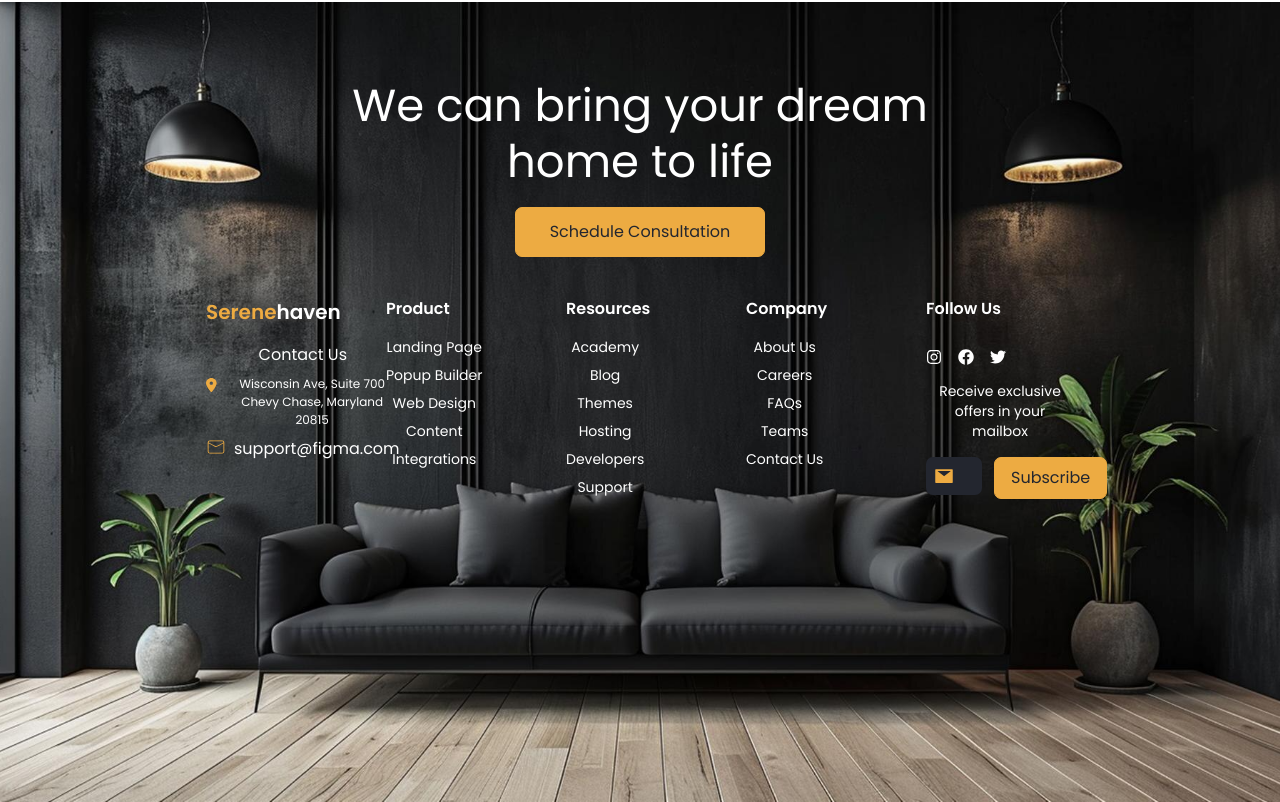
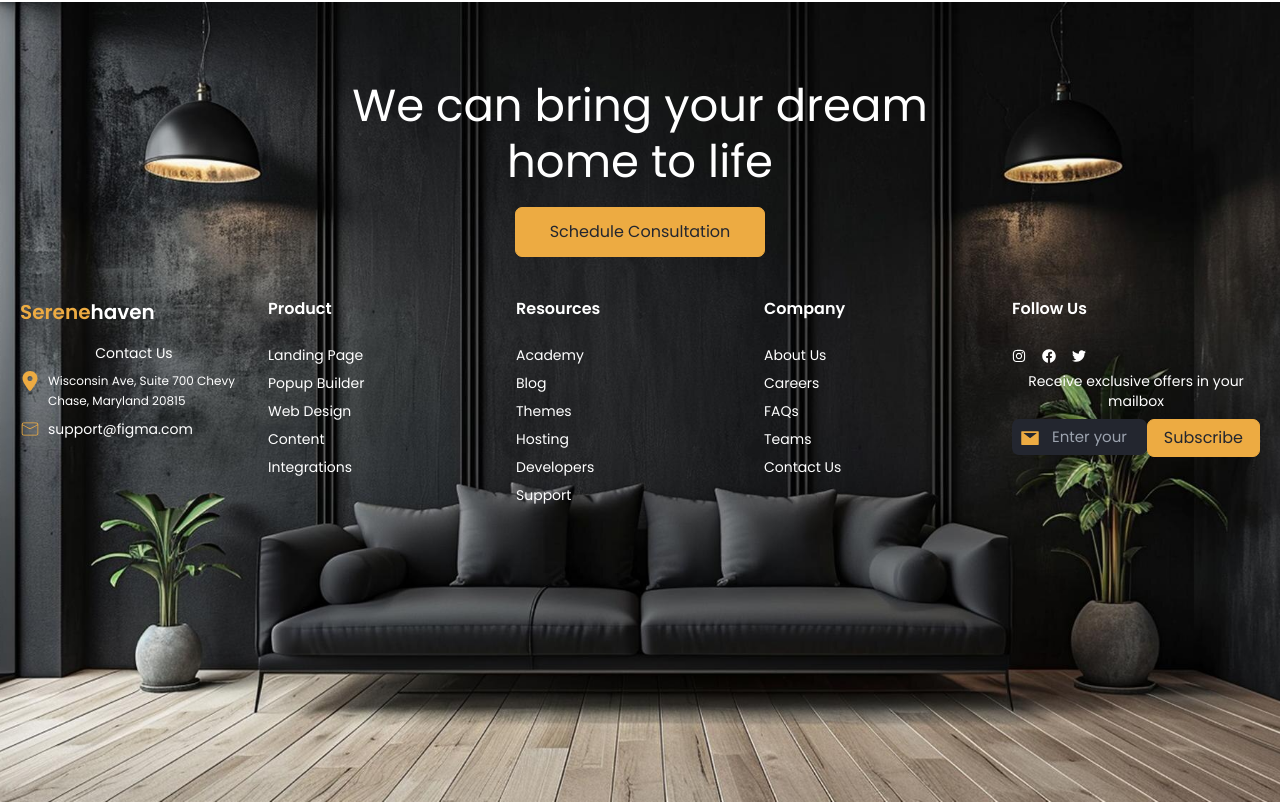
Before and after one commit to AndrewToks/landing-page, a React (Vite) app: page / in a window 1280 px wide. Shown: the part 4666-5468 px from the top of the page. Built offline with nearby package versions, Linux system fonts and the light colour scheme.

Commit message:
footer Section

```diff
--- a/src/Footer.jsx
+++ b/src/Footer.jsx
@@ -20,19 +20,19 @@ const Footer = () => {
           </div>
 
           {/* Footer Grid */}
-          <div className="max-w-[900px] mx-auto px-4">
-            <div className="grid grid-cols-1 sm:grid-cols-2 md:grid-cols-3 lg:grid-cols-5 gap-8 items-start">
+          <div className='max-w-fit mx-auto'>
+            <div className="grid grid-cols-1 sm:grid-cols-2 md:grid-cols-3 lg:grid-cols-5 items-start">
               {/* Column 1 */}
               <article className="flex flex-col gap-4 items-start">
                 <h1 className="text-[20px] font-semibold">
                   <span className="text-[#EDAB42]">Serene</span>
                   <span>haven</span>
                 </h1>
-                <ul className="flex flex-col gap-2">
+                <ul  className="space-y-2 text-sm">
                   <li>Contact Us</li>
                   <li className="flex gap-2 items-start">
                     <FaLocationDot className="text-[#EDAB42]" size={20} />
-                    <span className="text-[12px]">
+                    <span className="text-[12px] max-w-[200px] text-start">
                       Wisconsin Ave, Suite 700 Chevy Chase, Maryland 20815
                     </span>
                   </li>
@@ -44,9 +44,9 @@ const Footer = () => {
               </article>
 
               {/* Column 2 */}
-              <article className="flex flex-col items-start gap-2">
+              <article className="flex flex-col gap-4 items-start">
                 <h1 className="font-semibold mb-2">Product</h1>
-                <ul className="space-y-2 text-sm">
+                <ul className="space-y-2 text-sm justify-center flex flex-col items-start">
                   <li>Landing Page</li>
                   <li>Popup Builder</li>
                   <li>Web Design</li>
@@ -56,9 +56,9 @@ const Footer = () => {
               </article>
 
               {/* Column 3 */}
-              <article className="flex flex-col items-start gap-2">
+              <article className="flex flex-col gap-4 items-start">
                 <h1 className="font-semibold mb-2">Resources</h1>
-                <ul className="space-y-2 text-sm">
+                <ul className="space-y-2 text-sm justify-center flex flex-col items-start">
                   <li>Academy</li>
                   <li>Blog</li>
                   <li>Themes</li>
@@ -69,9 +69,9 @@ const Footer = () => {
               </article>
 
               {/* Column 4 */}
-              <article className="flex flex-col items-start gap-2">
+              <article className="flex flex-col gap-4 items-start">
                 <h1 className="font-semibold mb-2">Company</h1>
-                <ul className="space-y-2 text-sm">
+                <ul className="space-y-2 text-sm justify-center flex flex-col items-start">
                   <li>About Us</li>
                   <li>Careers</li>
                   <li>FAQs</li>
@@ -81,27 +81,30 @@ const Footer = () => {
               </article>
 
               {/* Column 5 */}
-              <article className="flex flex-col items-start gap-4">
+              <article className="flex flex-col gap-4 items-start">
                 <h1 className="font-semibold mb-3">Follow Us</h1>
-                <div className="flex gap-4">
+                <ul className="space-y-2 text-sm justify-center flex flex-col items-start">
+                <li className="flex gap-4">
                   <FaInstagram />
                   <FaFacebook />
                   <FaTwitter />
-                </div>
-                <small className="text-sm">Receive exclusive offers in your mailbox</small>
-                <div className="flex flex-col lg:flex-row gap-3 items-start w-full">
-                  <div className="relative w-full">
+                </li>
+                <li className="text-sm">Receive exclusive offers in your mailbox</li>
+                <li className='flex'>
+                <li className='relative'>
                     <AiFillMail className="absolute left-2 top-1/2 transform -translate-y-1/2 text-[#EDAB42]" size={20} />
                     <input
                       type="text"
                       placeholder="Enter your mail"
                       className="w-full rounded-[7px] text-[15px] py-2 pl-10 pr-4 bg-[#23262f] text-white"
-                    />
-                  </div>
-                  <button className="text-[12px] lg:text-[16px] text-[#23262F] bg-[#EDAB42] hover:bg-[#c58927] border border-[#EDAB42] rounded-[7px] py-[8px] px-[16px]">
+                    /></li>
+                    <li>
+                    <button className="text-[12px] lg:text-[16px] text-[#23262F] bg-[#EDAB42] hover:bg-[#c58927] border border-[#EDAB42] rounded-[7px] py-[8px] px-[16px]">
                     Subscribe
                   </button>
-                </div>
+                  </li>
+                  </li>
+                </ul>
               </article>
             </div>
           </div>
```
